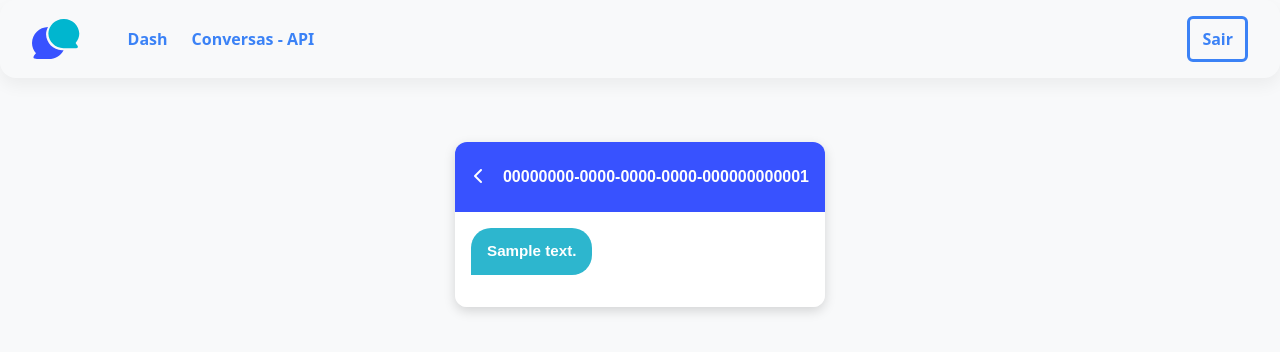
After one commit to MauMaykot/realmate-challenge-dev, a Django app: page /chat/00000000-0000-0000-0000-000000000001/ in a window 1280 px wide. The commit adds this page. Shown: the top 352 px of the page. Run offline with Django 5.2, Linux system fonts and the light colour scheme; a user stored in the database is signed in; tables that the repository leaves empty hold one stand-in row (values such as "Sample post").

Commit message:
feat: adding conversations and messages page

```diff
--- a/conversations/models.py
+++ b/conversations/models.py
@@ -17,6 +17,9 @@ class Conversation(models.Model):
   def is_closed(self):
     return self.state == self.__class__.State.CLOSED
 
+  def messages_count(self):
+    return self.messages.all().count()
+
 class Message(models.Model):
 
   class Direction(models.TextChoices):
@@ -29,3 +32,6 @@ class Message(models.Model):
   content      = models.TextField()
 
   timestamp    = models.DateTimeField()
+
+  def sanitized_direction(self):
+    return self.direction.lower()
--- /dev/null
+++ b/conversations/templates/chat.html
@@ -0,0 +1,123 @@
+{% extends 'dash.html' %}
+
+{% block title %}Messages{% endblock %}
+
+{% block content %}
+
+<style>
+  body {
+    background-color: #f0f2f5;
+  }
+
+  .chat-box {
+    width: 370px;
+    border-radius: 12px;
+    box-shadow: 0 4px 12px rgba(0, 0, 0, 0.15);
+    overflow: hidden;
+    font-family: Arial, sans-serif;
+  }
+
+  .chat-header {
+    background-color: #3852FF;
+    color: white;
+    padding: 1rem;
+    display: flex;
+    justify-content: space-between;
+    align-items: center;
+  }
+
+  .chat-header h6 {
+    margin: 0;
+    font-weight: bold;
+    font-size: 1rem;
+  }
+
+  .chat-body {
+    background-color: #fff;
+    padding: 1rem;
+    max-height: 70vh;
+    overflow-y: auto;
+  }
+
+  .chat-message {
+    margin-bottom: 1rem;
+    max-width: 80%;
+    padding: 0.75rem 1rem;
+    border-radius: 20px;
+    font-size: 0.95rem;
+    font-weight: bold;
+  }
+
+  .received-message {
+    background-color: #3852FF;
+    color: white;
+    align-self: end;
+    border-bottom-right-radius: 0;
+  }
+
+  .sent-message {
+    background-color: #2DB6CE;
+    color: white;
+    align-self: start;
+    border-bottom-left-radius: 0;
+  }
+
+  .chat-footer {
+    border-top: 1px solid #ddd;
+    background-color: #fff;
+    padding: 0.5rem 1rem;
+    display: flex;
+    align-items: center;
+    gap: 0.5rem;
+  }
+
+  .chat-footer input {
+    border: none;
+    flex: 1;
+    outline: none;
+  }
+
+  .chat-footer input::placeholder {
+    color: #aaa;
+  }
+
+  .chat-footer .send-btn {
+    background: none;
+    border: none;
+    color: #0052f1;
+    font-size: 1.25rem;
+  }
+
+  .icon {
+    width: 18px;
+    height: 18px;
+    color: white;
+  }
+</style>
+
+
+
+<div class="d-flex justify-content-center align-items-center">
+  <div class="chat-box d-flex flex-column mt-3">
+
+    <div class="chat-header d-flex justify-content-between align-items-center">
+      <a href={% url 'dash' %} class="btn" style="font-weight: bold; color: white; margin-left: -10px;">
+        <i class="fa fa-chevron-left"></i>
+      </a>
+
+      <h6 class="m-0">{{ conversation.id }}</h6>
+    </div>
+
+    <div class="chat-body d-flex flex-column">
+      {% for message in conversation.messages.all %}
+
+      <div class="chat-message {{ message.sanitized_direction }}-message {% if message.direction == 'SENT' %}align-self-start{% else %}align-self-end{% endif %}">
+        {{ message.content }}
+      </div>
+      {% endfor %}
+    </div>
+
+  </div>
+</div>
+
+{% endblock %}
--- a/conversations/templates/dash.html
+++ b/conversations/templates/dash.html
@@ -1,20 +1,73 @@
 {% load static %}
+
 <!DOCTYPE html>
-<html lang="en" data-bs-theme="auto">
+<html lang="pt-br">
   <head>
-    <meta charset="utf-8">
-    <meta name="viewport" content="width=device-width, initial-scale=1">
-    <meta name="description" content="">
-    <title>Dash</title>
+    <meta charset="UTF-8" />
+    <meta name="viewport" content="width=device-width, initial-scale=1.0" />
+    <title>{% block title %}Conversations{% endblock %}</title>
+    <link
+      href="https://cdn.jsdelivr.net/npm/bootstrap@5.3.3/dist/css/bootstrap.min.css"
+      rel="stylesheet"
+    />
+    <style>
+      .custom-header {
+        border-radius: 1rem;
+        padding: 1rem 2rem;
+        box-shadow: 0 0.5rem 1rem rgba(0, 0, 0, 0.05);
+        z-index: 1030; /* acima de elementos padrão */
+      }
 
-    <link rel="canonical" href="https://getbootstrap.com/docs/5.3/examples/sign-in/">
+      .nav-link {
+        font-weight: 600;
+        color: #3b82f6 !important;
+      }
 
-    <link href="{% static 'css/bootstrap.min.css' %}" rel="stylesheet">
+      .logo-icon {
+        width: 32px;
+        height: 32px;
+      }
+    </style>
 
-    <link href="{% static 'css/signin.css' %}" rel="stylesheet">
+    <link rel="stylesheet" href="https://cdnjs.cloudflare.com/ajax/libs/font-awesome/6.7.2/css/all.min.css" integrity="sha512-Evv84Mr4kqVGRNSgIGL/F/aIDqQb7xQ2vcrdIwxfjThSH8CSR7PBEakCr51Ck+w+/U6swU2Im1vVX0SVk9ABhg==" crossorigin="anonymous" referrerpolicy="no-referrer" />
   </head>
-  <body>
 
-    <script src="{% static 'js/bootstrap.bundle.min.js' %}"></script>
+  <body class="bg-light" style="background-color: #F0F7F8;">
+
+    <header class="custom-header sticky-top d-flex align-items-center gap-5">
+      <img src="{% static 'imgs/realmate_icon.svg' %}" alt="" height="40">
+
+      <nav class="d-flex gap-4">
+        <a href={% url 'dash' %} class="nav-link">Dash</a>
+        <a href='/conversations' class="nav-link">Conversas - API</a>
+      </nav>
+
+      <div class="ms-auto">
+        <a href={% url 'logout' %} class="btn py-2 float-end w-100" style="font-weight: bold; border: solid 3px #3b82f6; color: #3b82f6;">Sair</a>
+      </div>
+    </header>
+
+    <main class="mt-5" style="padding: 0 50px 0 50px">
+      {% block content %}
+        <div class="row">
+          {% for conversation in conversations %}
+          <div class="col-lg-3 col-md-6 col-sm-12">
+            <div class="card mb-3">
+              <div class="card-header text-center" style="border-bottom: solid 3px {% if conversation.is_closed %}#EC6B5F{% else %}#39E396{% endif %};">
+                {{ conversation.id }}
+              </div>
+              <div class="card-body text-center">
+                {% if conversation.messages_count > 0 %}
+                  <a href={% url 'chat' conversation.id %} class="btn py-2" style="font-weight: bold; border: solid 3px lightgrey ; color: grey;">Visualizar mensagens ({{ conversation.messages_count }})</a>
+                {% else %}
+                  <button class="btn py-2" disabled style="font-weight: bold; border: solid 3px lightgrey ; color: grey;">Essa conversa não possui mensagens</button>
+                {% endif %}
+              </div>
+            </div>
+          </div>
+          {% endfor %}
+        </div>
+      {% endblock %}
+    </main>
   </body>
 </html>
--- a/conversations/urls.py
+++ b/conversations/urls.py
@@ -1,7 +1,8 @@
 from django.urls import path
 
-from .views import dash
+from .views import dash, chat
 
 urlpatterns = [
   path("dash/", dash, name="dash"),
+  path("chat/<uuid:conversation_id>/", chat, name="chat"),
 ]
--- a/conversations/views.py
+++ b/conversations/views.py
@@ -1,8 +1,20 @@
 from django.shortcuts import render
 from django.contrib.auth.decorators import login_required
+
+from conversations.models import Conversation
 
 @login_required
 def dash(request):
   context = {}
 
+  context['conversations'] = Conversation.objects.all()
+
   return render(request, 'dash.html', context)
+
+@login_required
+def chat(request, conversation_id):
+  context = {}
+
+  context['conversation'] = Conversation.objects.get(pk=conversation_id)
+
+  return render(request, 'chat.html', context)
--- a/users/templates/login.html
+++ b/users/templates/login.html
@@ -1,4 +1,5 @@
 {% load static %}
+
 <!DOCTYPE html>
 <html lang="en" data-bs-theme="auto">
   <head>
--- a/users/urls.py
+++ b/users/urls.py
@@ -1,7 +1,8 @@
 from django.urls import path
 
-from .views import user_login
+from .views import user_login, user_logout
 
 urlpatterns = [
   path("accounts/login/", user_login, name="login"),
+  path("accounts/logout/", user_logout, name="logout"),
 ]
--- a/users/views.py
+++ b/users/views.py
@@ -1,6 +1,6 @@
 from django.shortcuts import render, redirect
 
-from django.contrib.auth import authenticate, login
+from django.contrib.auth import authenticate, login, logout
 
 def user_login(request):
   context = {}
@@ -15,3 +15,7 @@ def user_login(request):
       return redirect('dash')
 
   return render(request, 'login.html', context)
+
+def user_logout(request):
+  logout(request)
+  return redirect('login')
```
Also changed, not shown: static/imgs/realmate_icon.svg (added).
